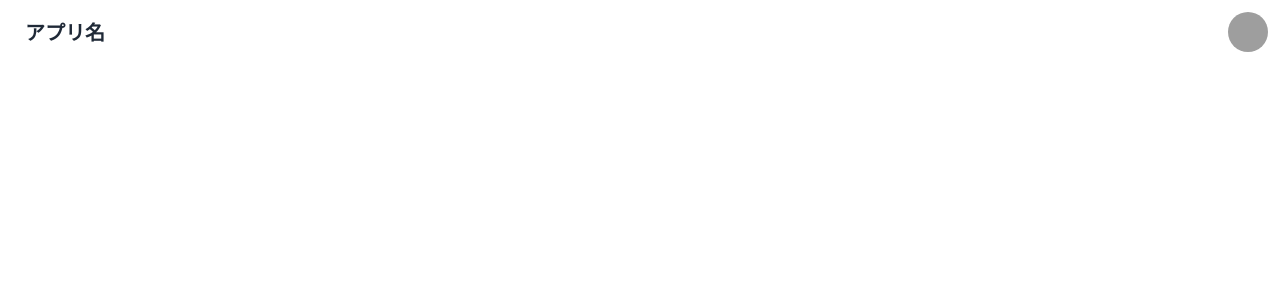
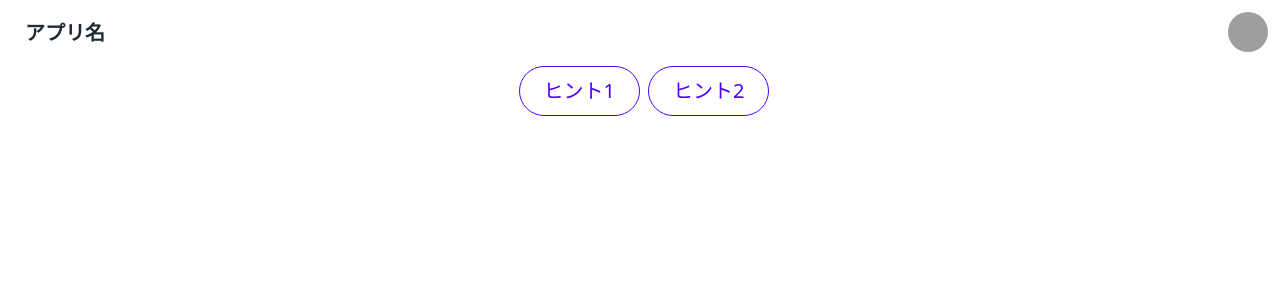
Before and after one commit to sasanqua-create/KeyGuessr, a React (Create React App) app in the folder frontend/: page /game in a window 1280 px wide. Shown: the top 300 px of the page. Built offline with nearby package versions, Linux system fonts and the light colour scheme; grey boxes are pictures that could not be loaded.

Commit message:
feature: hintの表示部分の実装

```diff
--- a/frontend/package.json
+++ b/frontend/package.json
@@ -17,7 +17,7 @@
     "web-vitals": "^2.1.4"
   },
   "scripts": {
-    "start": "WATCHPACK_POLLING=true react-scripts start",
+    "start": "react-scripts start",
     "build": "react-scripts build",
     "test": "react-scripts test",
     "eject": "react-scripts eject",
--- a/frontend/src/components/Hint.js
+++ /dev/null
@@ -1,13 +0,0 @@
-export const Hint = ({ hints = [] }) => {
-  return (
-    <div>
-      {(function () {
-        const list = []
-        for (let i = 0; i < hints.lenght; i++) {
-          list.push(<li>{i}</li>)
-        }
-        return <div>{list}</div>
-      })()}
-    </div>
-  )
-}
--- /dev/null
+++ b/frontend/src/components/Hint.tsx
@@ -0,0 +1,12 @@
+type HintProps = {
+  hints: Array<string>
+}
+
+export const Hint: React.FC<HintProps> = ({hints}) => {
+  const hintsItems: Array<JSX.Element> = hints.map(hints => <span className="p-6 badge badge-lg badge-primary badge-outline ml-2 text-xl" key={hints}>{hints}</span>)
+  return (
+    <div>
+      {hintsItems}
+    </div>
+  )
+}
--- a/frontend/src/pages/game.js
+++ b/frontend/src/pages/game.js
@@ -1,3 +1,9 @@
+import { Hint } from '../components/Hint.tsx'
+
 export const Game = () => {
-    return <div></div>
+  return (
+    <div>
+      <Hint hints={['ヒント1', 'ヒント2']} />
+    </div>
+  )
 }
```
Also changed, not shown: frontend/tsconfig.json (+6 -8 lines), frontend/.eslintrc.json.
